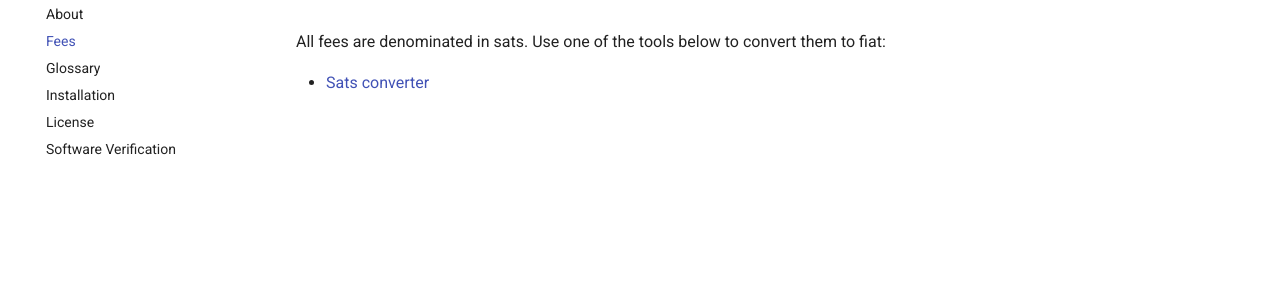
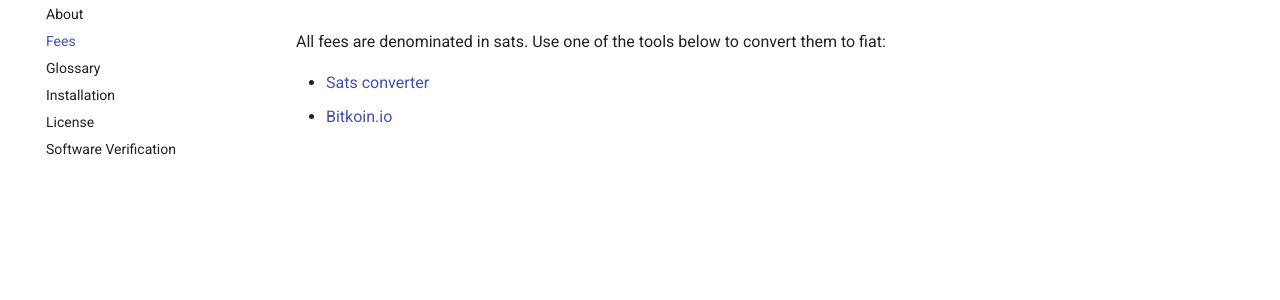
Before and after one commit to joinmarket-webui/jamdocs, an MkDocs documentation site: the page built from docs/fees.md, in a window 1280 px wide. Shown: the part 151-451 px from the top of the page. Built offline with MkDocs 1.6.1 and Material for MkDocs 9.7.7, drawn with Linux system fonts in a browser that asks for light colours.

Commit message:
docs: add bitkoin.io converter

```diff
--- a/docs/fees.md
+++ b/docs/fees.md
@@ -3,3 +3,4 @@
 All fees are denominated in sats. Use one of the tools below to convert them to fiat:
 
 - [Sats converter](https://bitcoiner.guide/convert/)
+- [Bitkoin.io](https://bitkoin.io/)
```
